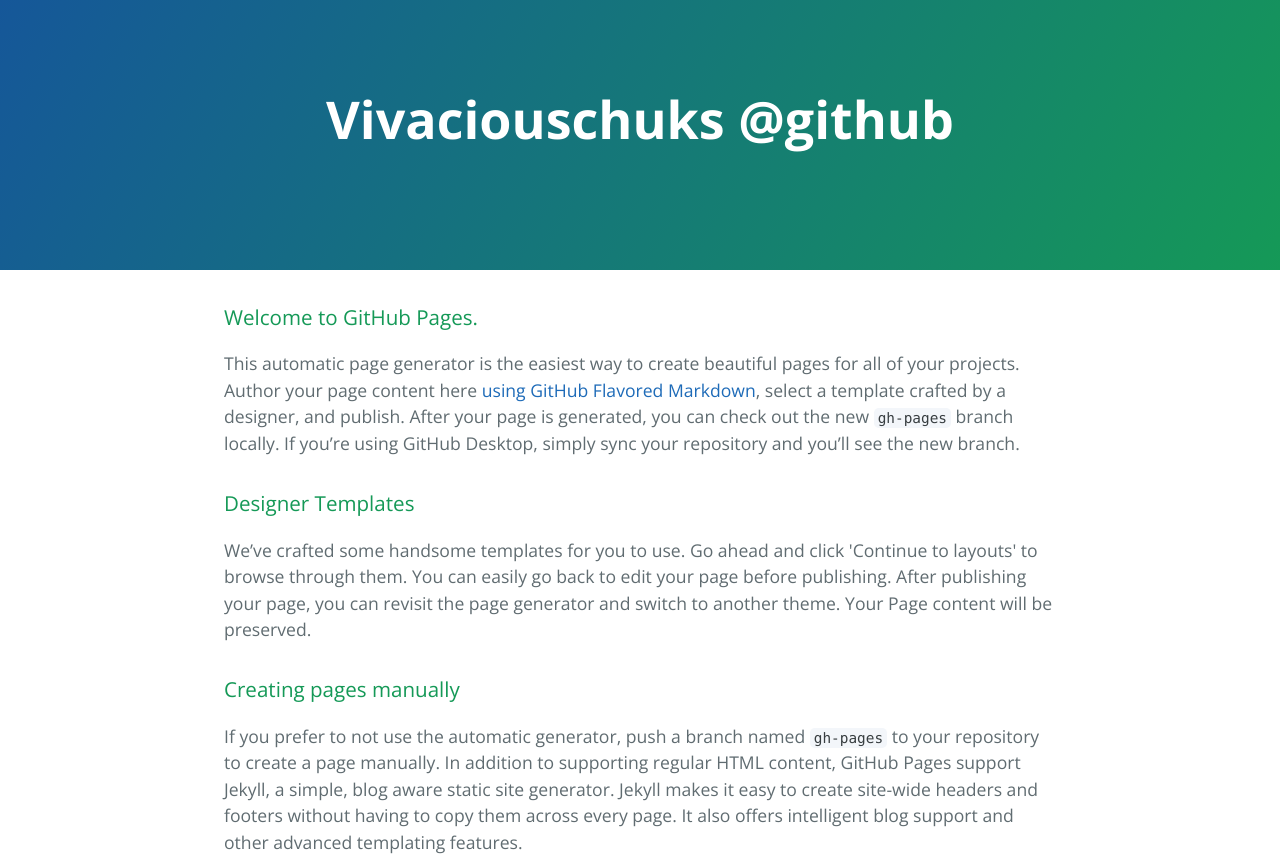
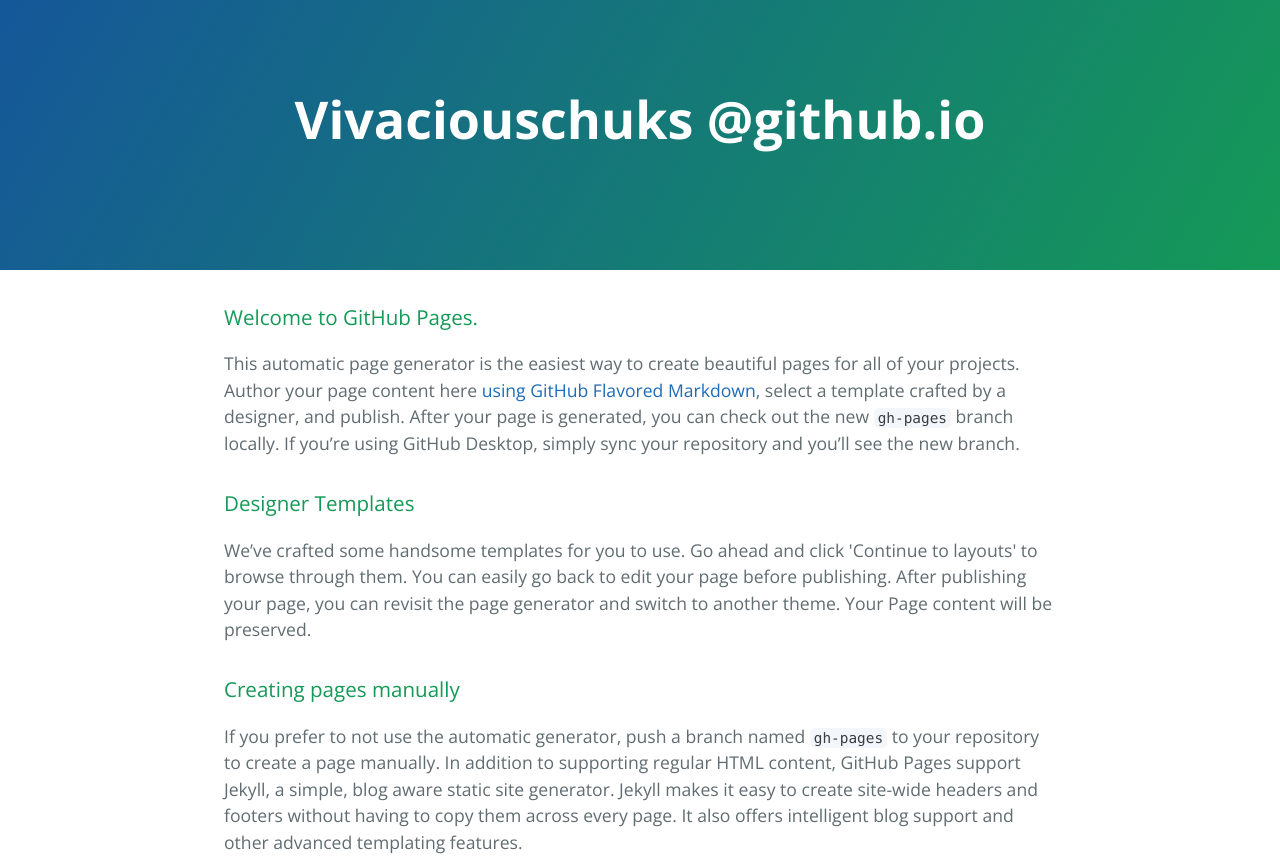
Before and after one commit to VIVACIOUSCHUKS/vivaciouschuks.github.io, a plain HTML site: page index.html in a window 1280 px wide. Shown: the top 858 px of the page. Drawn offline with nearby package versions, Linux system fonts and the light colour scheme.

Commit message:
Update index.html

```diff
--- a/index.html
+++ b/index.html
@@ -11,7 +11,7 @@
   </head>
   <body>
     <section class="page-header">
-      <h1 class="project-name">Vivaciouschuks @github</h1>
+      <h1 class="project-name">Vivaciouschuks @github.io</h1>
       <h2 class="project-tagline"></h2>
     </section>
 
```
